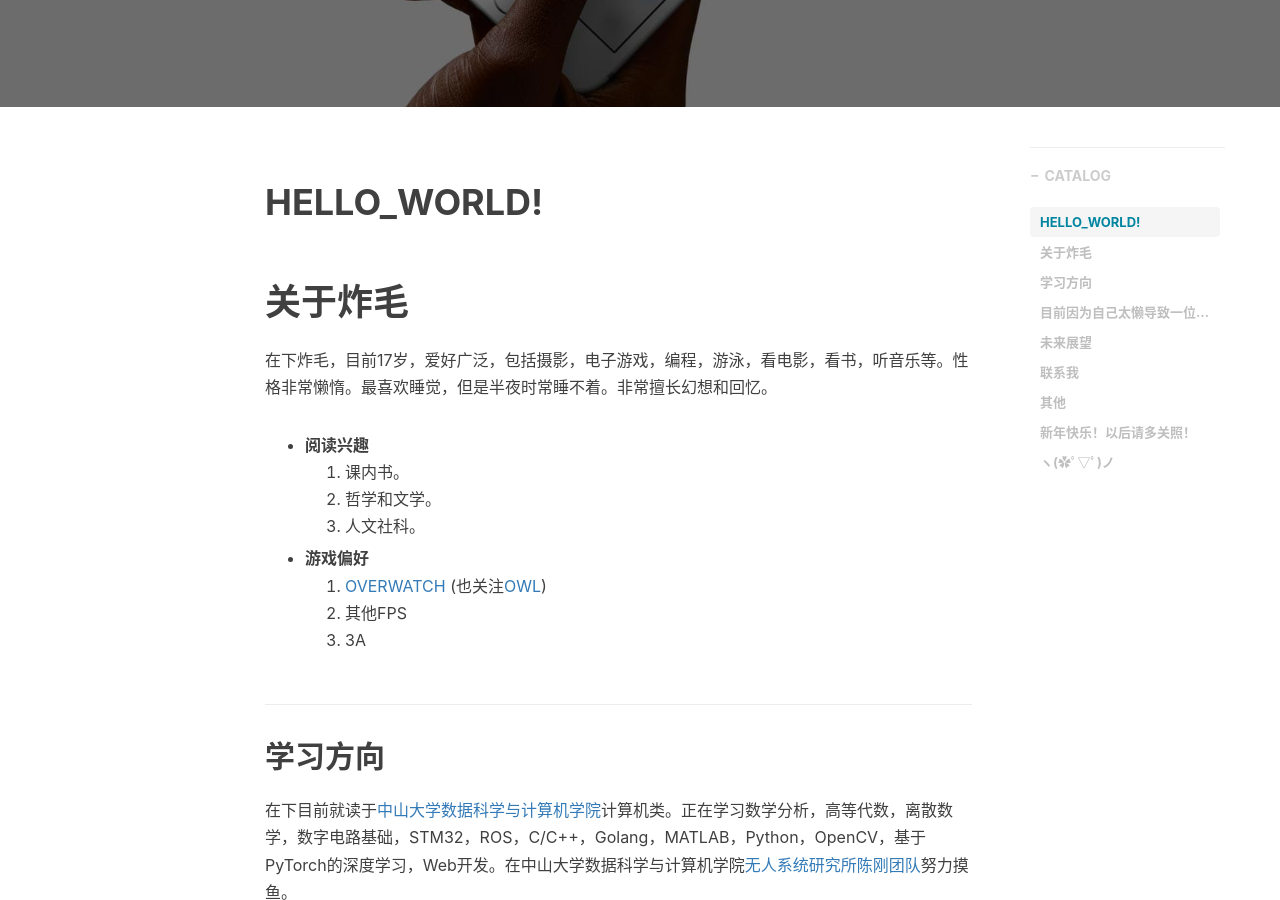
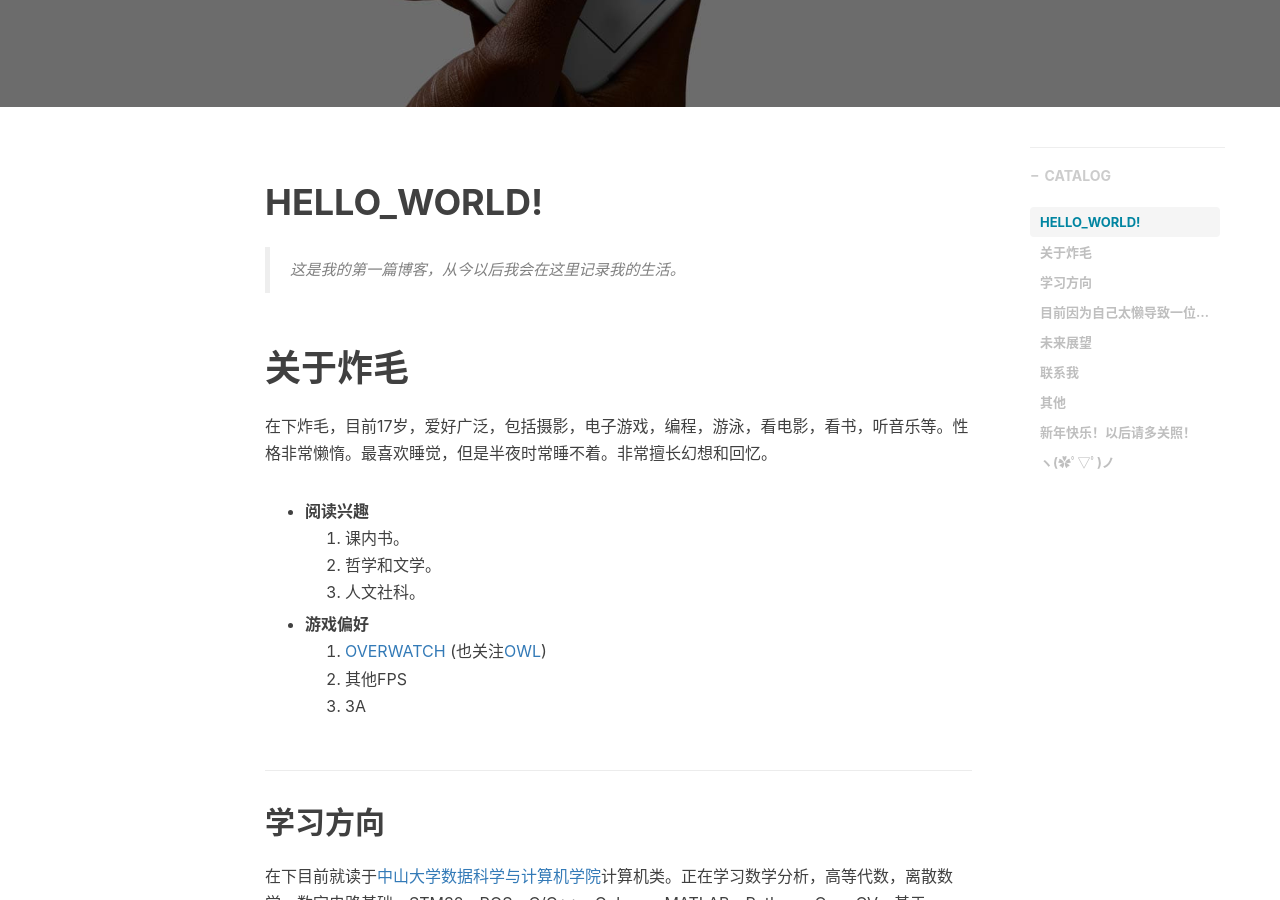
Before and after one commit to lzzmm/lzzmm.github.io, a Jekyll site: the page built from _posts/2020-02-15-HelloWorld.md, in a window 1280 px wide and 900 px high, scrolled down 416 px. Built offline with Jekyll 4.4.1, drawn with Linux system fonts in a browser that asks for light colours; nearby versions of some CDN libraries; comment, search, counter and statistics services are not loaded.

Commit message:
Add somethind

```diff
--- a/_posts/2020-02-15-HelloWorld.md
+++ b/_posts/2020-02-15-HelloWorld.md
@@ -11,7 +11,7 @@ tags:
 ---
 # HELLO_WORLD!
 
-
+>这是我的第一篇博客，从今以后我会在这里记录我的生活。
 
 # 关于炸毛
 
```
